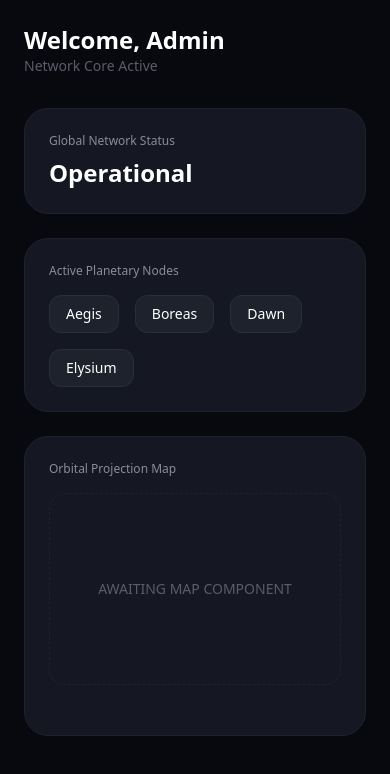
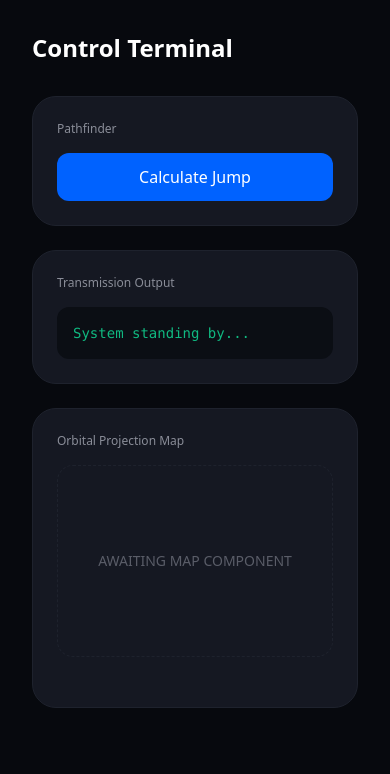
Before and after one commit to Sahas-sass/Nexio-Relic-Ring, a Next.js app: page / in a window 390 px wide. Shown: the top 774 px of the page. Built offline with nearby package versions, Linux system fonts and the light colour scheme.

Commit message:
feat: implement routing integration and fully responsive dashboard layout

```diff
--- a/src/app/page.tsx
+++ b/src/app/page.tsx
@@ -1,7 +1,7 @@
 "use client";
-import React from 'react';
+import React, { useState } from 'react';
+import { buildNetworkGraph, findShortestPath } from '../utils/routing';
 
-// --- Reusable SVG Icons ---
 const Icons = {
   Dashboard: () => <svg width="20" height="20" className="shrink-0" fill="none" stroke="currentColor" viewBox="0 0 24 24"><path strokeLinecap="round" strokeLinejoin="round" strokeWidth="2" d="M4 6a2 2 0 012-2h2a2 2 0 012 2v2a2 2 0 01-2 2H6a2 2 0 01-2-2V6zM14 6a2 2 0 012-2h2a2 2 0 012 2v2a2 2 0 01-2 2h-2a2 2 0 01-2-2V6zM4 16a2 2 0 012-2h2a2 2 0 012 2v2a2 2 0 01-2 2H6a2 2 0 01-2-2v-2zM14 16a2 2 0 012-2h2a2 2 0 012 2v2a2 2 0 01-2 2h-2a2 2 0 01-2-2v-2z"></path></svg>,
   Map: () => <svg width="20" height="20" className="shrink-0" fill="none" stroke="currentColor" viewBox="0 0 24 24"><path strokeLinecap="round" strokeLinejoin="round" strokeWidth="2" d="M9 20l-5.447-2.724A1 1 0 013 16.382V5.618a1 1 0 011.447-.894L9 7m0 13l6-3m-6 3V7m6 10l4.553 2.276A1 1 0 0021 18.382V7.618a1 1 0 00-.553-.894L15 4m0 13V4m0 0L9 7"></path></svg>,
@@ -9,16 +9,18 @@ const Icons = {
 };
 
 export default function Dashboard() {
+  const [result, setResult] = useState<string>('System standing by...');
+
+  const runRouting = () => {
+    const graph = buildNetworkGraph();
+    const path = findShortestPath('Aegis', 'Elysium', graph);
+    setResult(`Optimal Route: ${path.join(' → ')}`);
+  };
+
   return (
     <div className="flex min-h-screen bg-[#07090E] text-white font-sans">
-
-      {/* SIDEBAR: Hidden on mobile, fixed on desktop */}
       <aside className="hidden md:flex w-[260px] bg-[#07090E] border-r border-[#1E222D] flex-col py-6 px-4 shrink-0">
-        <div className="flex items-center gap-3 px-4 mb-10">
-          <div className="w-8 h-8 rounded-lg bg-[#0062FF] flex items-center justify-center font-bold text-sm">Z</div>
-          <h1 className="text-xl font-bold">Zeta-26</h1>
-        </div>
-
+        <div className="flex items-center gap-3 px-4 mb-10"><div className="w-8 h-8 rounded-lg bg-[#0062FF] flex items-center justify-center font-bold text-sm">Z</div><h1 className="text-xl font-bold">Zeta-26</h1></div>
         <nav className="flex flex-col gap-2 px-2">
           <button className="flex items-center gap-3 bg-[#0062FF] px-4 py-3 rounded-xl"><Icons.Dashboard /> Dashboard</button>
           <button className="flex items-center gap-3 text-[#5A5D68] hover:text-white px-4 py-3 rounded-xl transition-all"><Icons.Map /> Orbital Map</button>
@@ -26,38 +28,31 @@ export default function Dashboard() {
         </nav>
       </aside>
 
-      {/* MAIN CONTENT */}
-      <main className="flex-1 p-6 md:p-10 overflow-y-auto">
+      <main className="flex-1 p-8 overflow-y-auto">
         <div className="max-w-6xl mx-auto space-y-6">
+          <header className="mb-8"><h2 className="text-2xl font-bold">Control Terminal</h2></header>
 
-          <header className="mb-8">
-            <h2 className="text-2xl font-bold">Welcome, Admin</h2>
-            <p className="text-sm text-[#5A5D68]">Network Core Active</p>
-          </header>
+          <div className="grid grid-cols-1 md:grid-cols-3 gap-6">
+            {/* Control Panel */}
+            <div className="bg-[#151822] rounded-3xl border border-[#1E222D] p-6 space-y-4">
+              <h3 className="text-[#8A8D98] text-xs">Pathfinder</h3>
+              <button onClick={runRouting} className="w-full bg-[#0062FF] py-3 rounded-xl font-medium">Calculate Jump</button>
+            </div>
 
-          {/* Grid Layout: Responsive 1 column on mobile, 3 on desktop */}
-          <div className="grid grid-cols-1 md:grid-cols-3 gap-6">
-            <div className="bg-[#151822] rounded-3xl border border-[#1E222D] p-6">
-              <h3 className="text-[#8A8D98] text-xs mb-2">Global Network Status</h3>
-              <p className="text-2xl font-bold">Operational</p>
-            </div>
+            {/* Status Display */}
             <div className="md:col-span-2 bg-[#151822] rounded-3xl border border-[#1E222D] p-6">
-              <h3 className="text-[#8A8D98] text-xs mb-4">Active Planetary Nodes</h3>
-              <div className="flex gap-4 flex-wrap">
-                {['Aegis', 'Boreas', 'Dawn', 'Elysium'].map(p => (
-                  <div key={p} className="bg-[#1E222D] px-4 py-2 rounded-xl text-sm border border-[#2A2E39]">{p}</div>
-                ))}
-              </div>
+              <h3 className="text-[#8A8D98] text-xs mb-4">Transmission Output</h3>
+              <div className="bg-[#0B0E14] p-4 rounded-xl font-mono text-sm text-[#10B981]">{result}</div>
             </div>
           </div>
 
+          {/* Map Section */}
           <div className="bg-[#151822] rounded-3xl border border-[#1E222D] p-6 min-h-[300px]">
             <h3 className="text-[#8A8D98] text-xs mb-4">Orbital Projection Map</h3>
             <div className="h-48 border border-dashed border-[#1E222D] rounded-2xl flex items-center justify-center text-[#5A5D68] text-sm">
               AWAITING MAP COMPONENT
             </div>
           </div>
-
         </div>
       </main>
     </div>
--- /dev/null
+++ b/src/utils/routing.ts
@@ -0,0 +1,78 @@
+import { getConfig } from './configLoader';
+import { calculateVoidDistance, calculateVoidTime } from './physics';
+import { Node } from './types';
+
+export interface Edge {
+  to: string;
+  latency: number;
+}
+
+export const buildNetworkGraph = () => {
+  const config = getConfig();
+  const graph: Record<string, Edge[]> = {};
+
+  // Initialize graph
+  config.nodes.forEach(node => {
+    graph[node.id] = [];
+  });
+
+  // Calculate valid hops between all pairs
+  for (let i = 0; i < config.nodes.length; i++) {
+    for (let j = 0; j < config.nodes.length; j++) {
+      if (i === j) continue;
+
+      const n1 = config.nodes[i];
+      const n2 = config.nodes[j];
+
+      const L = calculateVoidDistance(n1, n2, config.universe_metadata);
+
+      // Enforce Lmax constraint
+      if (L <= config.universe_metadata.max_void_hop_distance_km) {
+        const latency = calculateVoidTime(n1, n2, L, config.universe_metadata);
+        graph[n1.id].push({ to: n2.id, latency });
+      }
+    }
+  }
+  return graph;
+};
+
+
+export const findShortestPath = (startId: string, endId: string, graph: Record<string, Edge[]>) => {
+  const distances: Record<string, number> = {};
+  const previous: Record<string, string | null> = {};
+  const queue = new Set<string>();
+
+  Object.keys(graph).forEach(node => {
+    distances[node] = Infinity;
+    previous[node] = null;
+    queue.add(node);
+  });
+
+  distances[startId] = 0;
+
+  while (queue.size > 0) {
+    const current = Array.from(queue).reduce((min, node) =>
+      distances[node] < distances[min] ? node : min
+    );
+
+    if (current === endId) break;
+    queue.delete(current);
+
+    graph[current].forEach(edge => {
+      const alt = distances[current] + edge.latency;
+      if (alt < distances[edge.to]) {
+        distances[edge.to] = alt;
+        previous[edge.to] = current;
+      }
+    });
+  }
+
+  // Backtrack to find the path
+  const path = [];
+  let curr = endId;
+  while (curr) {
+    path.unshift(curr);
+    curr = previous[curr] as string;
+  }
+  return path;
+};
```
